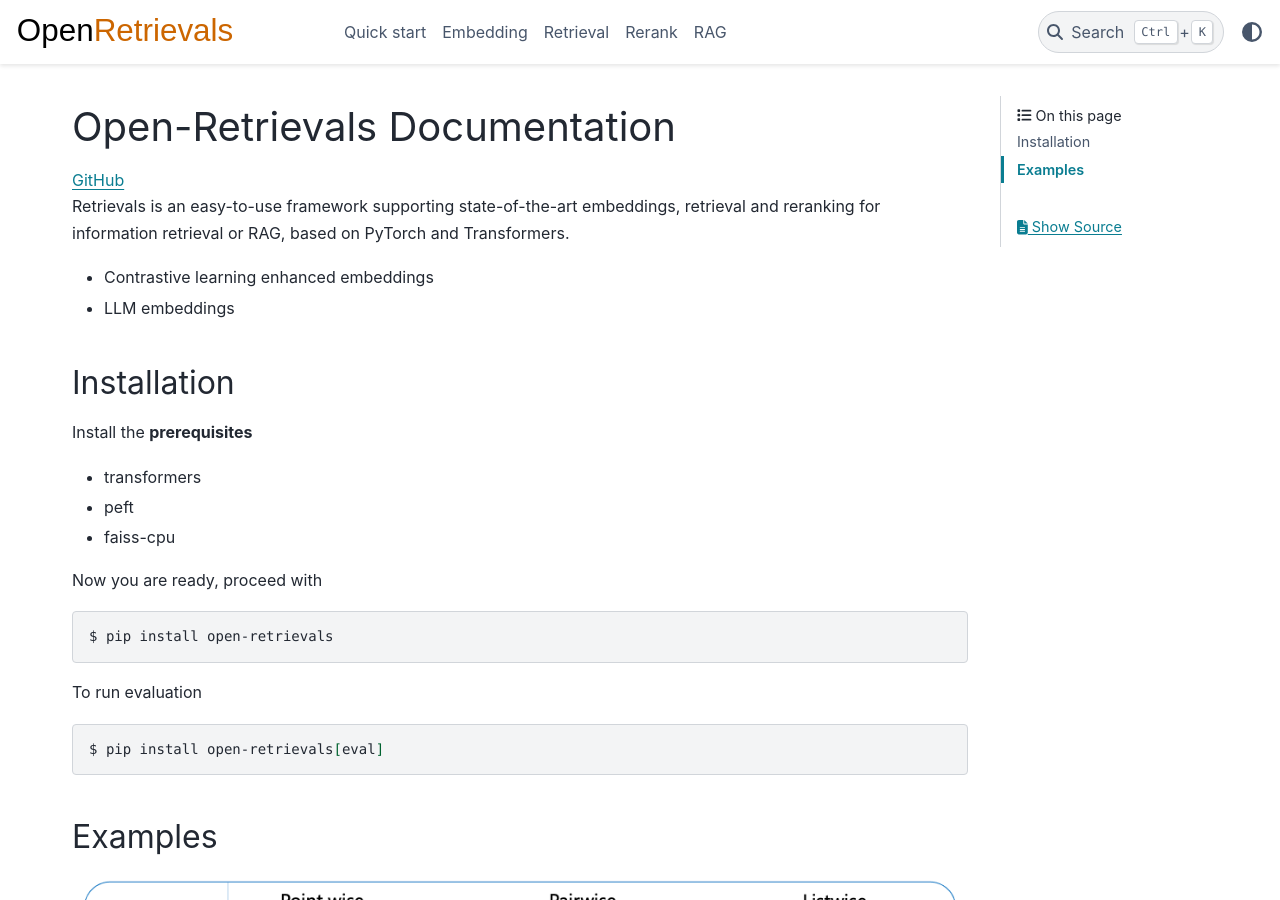
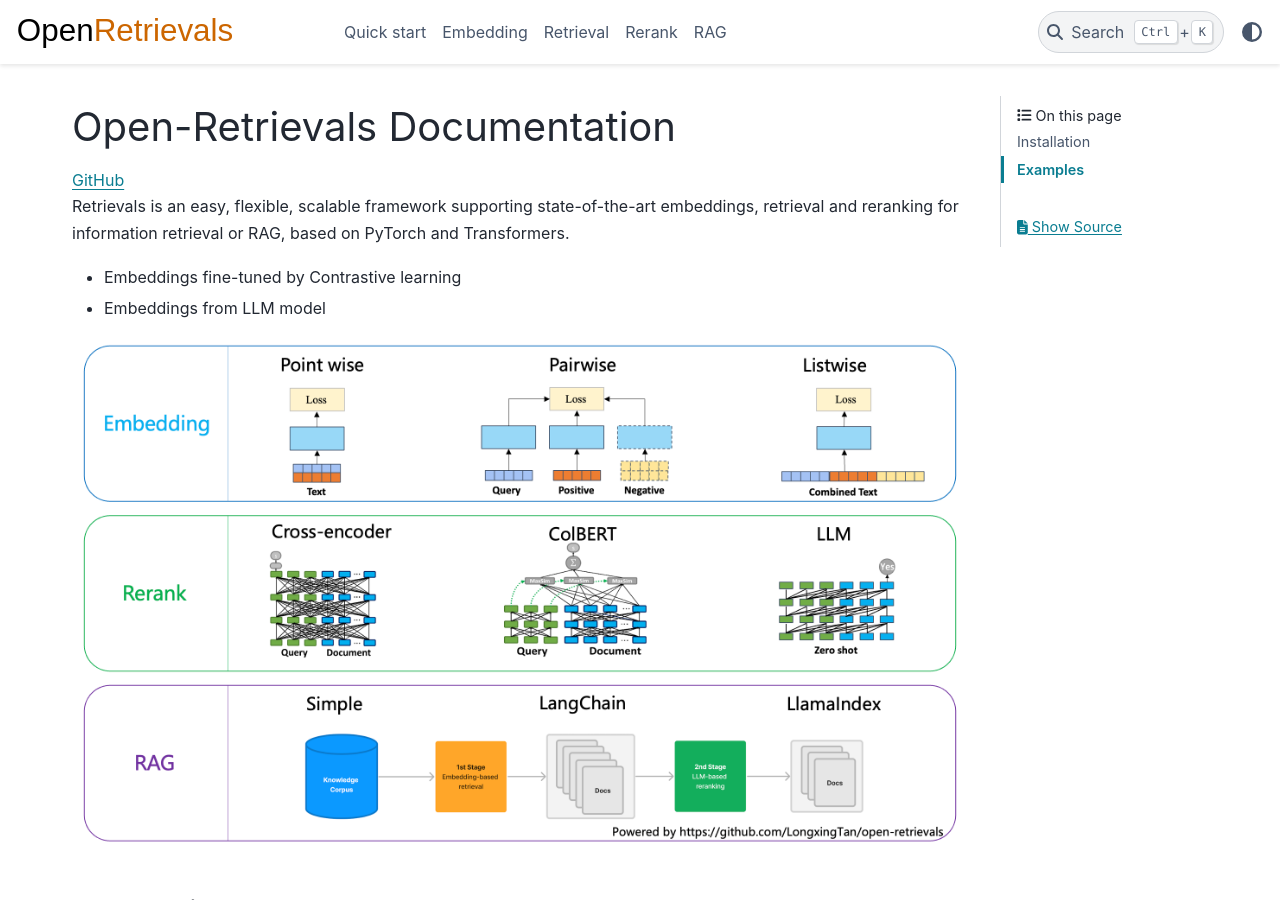
Before and after one commit to LongxingTan/open-retrievals, a Sphinx documentation site: the page built from docs/source/index.rst, in a window 1280 px wide and 900 px high. Built offline with Sphinx 7.4.7 and the PyData theme 0.15.4, drawn with Linux system fonts in a browser that asks for light colours.

Commit message:
docs: update

```diff
--- a/docs/source/index.rst
+++ b/docs/source/index.rst
@@ -4,10 +4,14 @@ Open-Retrievals Documentation
 
    <a class="github-button" href="https://github.com/LongxingTan/open-retrievals" data-icon="octicon-star" data-size="large" data-show-count="true" aria-label="Star LongxingTan/open-retrievals on GitHub">GitHub</a>
 
-Retrievals is an easy-to-use framework supporting state-of-the-art embeddings, retrieval and reranking for information retrieval or RAG, based on PyTorch and Transformers.
+Retrievals is an easy, flexible, scalable framework supporting state-of-the-art embeddings, retrieval and reranking for information retrieval or RAG, based on PyTorch and Transformers.
 
-* Contrastive learning enhanced embeddings
-* LLM embeddings
+* Embeddings fine-tuned by Contrastive learning
+* Embeddings from LLM model
+
+
+.. image:: https://github.com/LongxingTan/open-retrievals/blob/master/docs/source/_static/structure.png
+   :alt: retrievals Image
 
 
 Installation
@@ -36,16 +40,16 @@ To run evaluation
 Examples
 ------------------
 
-.. image:: https://github.com/LongxingTan/open-retrievals/blob/master/docs/source/_static/structure.png
-   :alt: retrievals Image
-
-
 * `T2 ranking dataset <https://github.com/LongxingTan/open-retrievals/tree/master/examples/t2_ranking>`_
 * `scifact dataset <https://github.com/LongxingTan/open-retrievals/tree/master/examples/scifact>`_
 * `msmacro dataset <https://github.com/LongxingTan/open-retrievals/tree/master/examples/msmacro>`_
 * `wikipedia nq dataset <https://github.com/LongxingTan/open-retrievals/tree/master/examples/wikipedia-nq>`_
 * `rag example <https://github.com/LongxingTan/open-retrievals/tree/master/examples/rag>`_
 * `graph rag example <URL>`_
+
+Run a simple example
+
+
 
 
 .. toctree::
--- a/docs/source/rerank.rst
+++ b/docs/source/rerank.rst
@@ -3,8 +3,8 @@ Rerank
 
 .. _rerank:
 
-Rerank by pretrained
--------------------------
+Use Rerank from open-retrievals
+------------------------------------
 
 .. code-block:: python
 
```
Also changed, not shown: README.md (+1 -1 lines), docs/source/embed.rst (+7 -3 lines).
